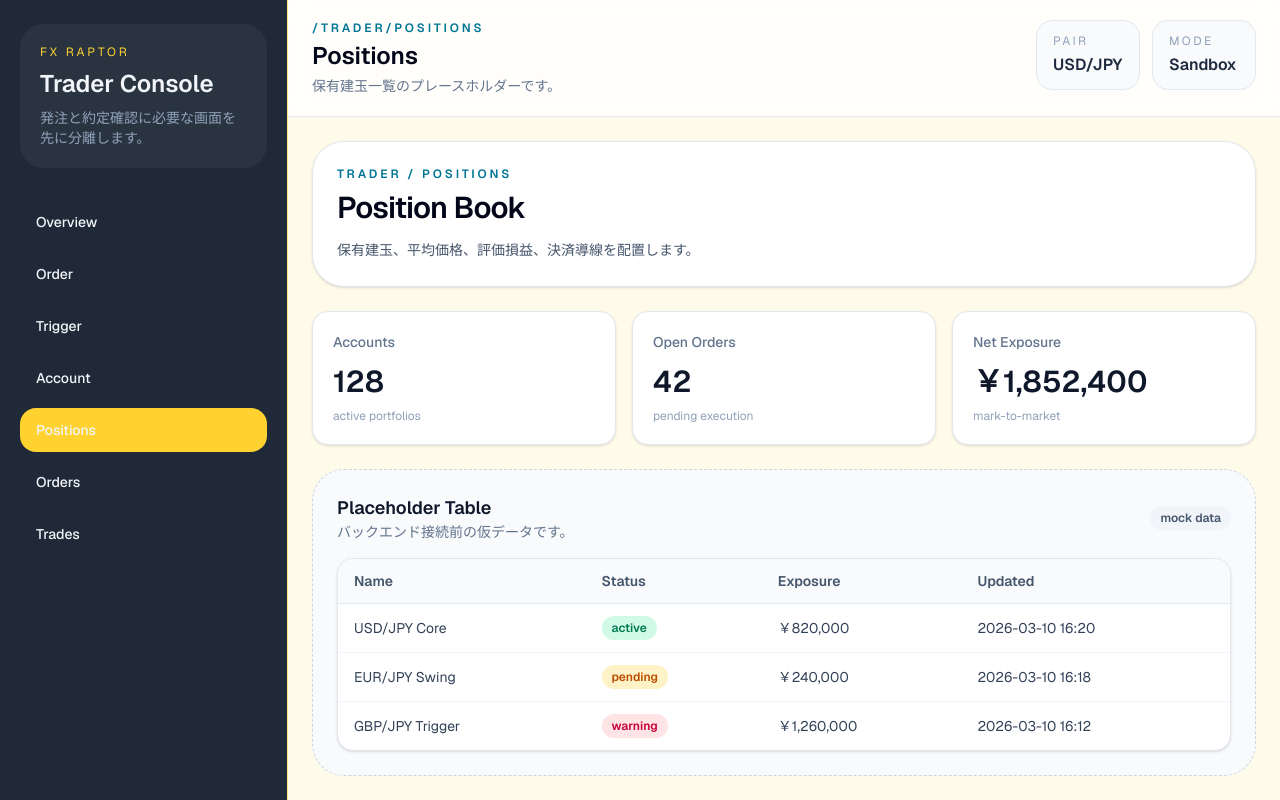
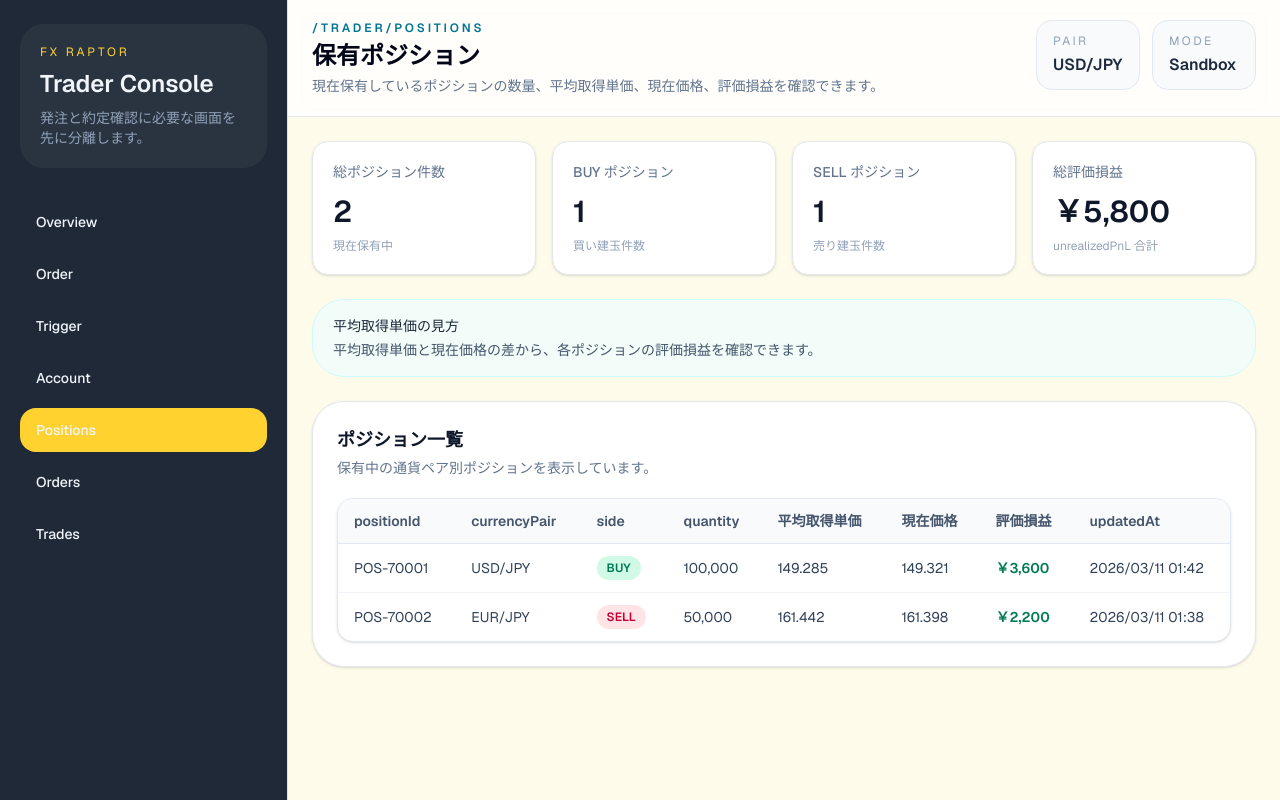
Before and after one commit to 3165Sato/FX_Raptor_frontend, a Next.js app in the folder fx-raptor-frontend/: page /trader/positions in a window 1280 px wide. Built offline with nearby package versions, Linux system fonts and the light colour scheme; no server answers.

Commit message:
投資家向けの /trader/positions 画面を実装

```diff
--- a/fx-raptor-frontend/src/app/(trader)/trader/positions/page.tsx
+++ b/fx-raptor-frontend/src/app/(trader)/trader/positions/page.tsx
@@ -1,12 +1,63 @@
+"use client";
+
+import { LoadingSpinner } from "@/components/common/LoadingSpinner";
 import { Header } from "@/components/layout/Header";
-import { PageScaffold } from "@/components/layout/PageScaffold";
+import { TraderPositionSummaryCards } from "@/features/positions/components/TraderPositionSummaryCards";
+import { TraderPositionsTable } from "@/features/positions/components/TraderPositionsTable";
+import { useTraderPositionsQuery } from "@/features/positions/hooks";
+import { useSessionStore } from "@/stores/sessionStore";
+
+const fallbackAccountId = "A-100";
 
 export default function TraderPositionsPage() {
+  const selectedAccountId = useSessionStore((state) => state.selectedAccountId);
+  const accountId = selectedAccountId ?? fallbackAccountId;
+  const { data, isLoading, isFetching } = useTraderPositionsQuery(accountId);
+
+  const positions = data?.items ?? [];
+
   return (
     <div>
-      <Header title="Positions" description="保有建玉一覧のプレースホルダーです。" />
-      <main className="p-6">
-        <PageScaffold eyebrow="trader / positions" title="Position Book" description="保有建玉、平均価格、評価損益、決済導線を配置します。" />
+      <Header
+        title="保有ポジション"
+        description="現在保有しているポジションの数量、平均取得単価、現在価格、評価損益を確認できます。"
+      />
+      <main className="space-y-6 p-6">
+        {isLoading ? (
+          <div className="flex min-h-64 items-center justify-center rounded-[2rem] border border-slate-200 bg-white shadow-sm">
+            <LoadingSpinner />
+          </div>
+        ) : positions.length === 0 ? (
+          <div className="rounded-[2rem] border border-dashed border-slate-300 bg-slate-50 px-6 py-12 text-center">
+            <h2 className="text-lg font-semibold text-slate-900">保有ポジションがありません</h2>
+            <p className="mt-2 text-sm text-slate-500">API 接続後に再確認してください。</p>
+          </div>
+        ) : (
+          <>
+            {isFetching ? (
+              <div className="flex justify-end">
+                <LoadingSpinner />
+              </div>
+            ) : null}
+
+            <TraderPositionSummaryCards positions={positions} />
+
+            <section className="rounded-[2rem] border border-cyan-100 bg-cyan-50/70 px-5 py-4 text-sm text-slate-600">
+              <p className="font-medium text-slate-800">平均取得単価の見方</p>
+              <p className="mt-1">平均取得単価と現在価格の差から、各ポジションの評価損益を確認できます。</p>
+            </section>
+
+            <section className="rounded-[2rem] border border-slate-200 bg-white p-6 shadow-sm">
+              <div className="mb-5 flex items-center justify-between gap-4">
+                <div>
+                  <h2 className="text-lg font-semibold text-slate-900">ポジション一覧</h2>
+                  <p className="mt-1 text-sm text-slate-500">保有中の通貨ペア別ポジションを表示しています。</p>
+                </div>
+              </div>
+              <TraderPositionsTable positions={positions} />
+            </section>
+          </>
+        )}
       </main>
     </div>
   );
--- a/fx-raptor-frontend/src/features/positions/api.ts
+++ b/fx-raptor-frontend/src/features/positions/api.ts
@@ -1,6 +1,13 @@
 import { apiClient } from "@/lib/apiClient";
 
-import { defaultPositionFilters, Position, PositionFilters, PositionsResponse } from "./types";
+import {
+  defaultPositionFilters,
+  Position,
+  PositionFilters,
+  PositionsResponse,
+  TraderPositionView,
+  TraderPositionsResponse,
+} from "./types";
 
 const mockPositions: Position[] = [
   {
@@ -50,6 +57,65 @@ const mockPositions: Position[] = [
   },
 ];
 
+const mockTraderPositionsByAccount: Record<string, TraderPositionView[]> = {
+  "A-100": [
+    {
+      positionId: "POS-70001",
+      currencyPair: "USD/JPY",
+      side: "BUY",
+      quantity: 100000,
+      avgPrice: 149.285,
+      currentPrice: 149.321,
+      unrealizedPnL: 3600,
+      updatedAt: "2026-03-11T10:42:00+09:00",
+    },
+    {
+      positionId: "POS-70002",
+      currencyPair: "EUR/JPY",
+      side: "SELL",
+      quantity: 50000,
+      avgPrice: 161.442,
+      currentPrice: 161.398,
+      unrealizedPnL: 2200,
+      updatedAt: "2026-03-11T10:38:00+09:00",
+    },
+  ],
+  "A-220": [
+    {
+      positionId: "POS-70003",
+      currencyPair: "GBP/JPY",
+      side: "SELL",
+      quantity: 75000,
+      avgPrice: 192.108,
+      currentPrice: 192.254,
+      unrealizedPnL: -10950,
+      updatedAt: "2026-03-11T10:35:00+09:00",
+    },
+    {
+      positionId: "POS-70005",
+      currencyPair: "USD/JPY",
+      side: "BUY",
+      quantity: 30000,
+      avgPrice: 149.198,
+      currentPrice: 149.321,
+      unrealizedPnL: 3690,
+      updatedAt: "2026-03-11T10:40:00+09:00",
+    },
+  ],
+  "A-305": [
+    {
+      positionId: "POS-70004",
+      currencyPair: "EUR/USD",
+      side: "BUY",
+      quantity: 120000,
+      avgPrice: 1.0862,
+      currentPrice: 1.0849,
+      unrealizedPnL: -15600,
+      updatedAt: "2026-03-11T10:29:00+09:00",
+    },
+  ],
+};
+
 function applyFilters(positions: Position[], filters: PositionFilters) {
   return positions.filter((position) => {
     const accountMatches =
@@ -81,3 +147,20 @@ export async function getPositions(filters: PositionFilters = defaultPositionFil
     };
   }
 }
+
+export async function getTraderPositions(accountId: string | number) {
+  try {
+    return await apiClient<TraderPositionsResponse>("/api/positions", {
+      query: {
+        accountId,
+      },
+    });
+  } catch {
+    const items = mockTraderPositionsByAccount[String(accountId)] ?? mockTraderPositionsByAccount["A-100"];
+
+    return {
+      items,
+      total: items.length,
+    };
+  }
+}
--- /dev/null
+++ b/fx-raptor-frontend/src/features/positions/components/TraderPositionSummaryCards.tsx
@@ -0,0 +1,27 @@
+import { MetricCard } from "@/components/common/MetricCard";
+import { formatCurrency, formatNumber } from "@/lib/formatters";
+
+import { TraderPositionView } from "../types";
+
+type TraderPositionSummaryCardsProps = {
+  positions: TraderPositionView[];
+  currencyCode?: string;
+};
+
+export function TraderPositionSummaryCards({
+  positions,
+  currencyCode = "JPY",
+}: TraderPositionSummaryCardsProps) {
+  const buyCount = positions.filter((position) => position.side === "BUY").length;
+  const sellCount = positions.filter((position) => position.side === "SELL").length;
+  const totalPnL = positions.reduce((sum, position) => sum + position.unrealizedPnL, 0);
+
+  return (
+    <section className="grid gap-4 lg:grid-cols-4">
+      <MetricCard label="総ポジション件数" value={formatNumber(positions.length)} hint="現在保有中" />
+      <MetricCard label="BUY ポジション" value={formatNumber(buyCount)} hint="買い建玉件数" />
+      <MetricCard label="SELL ポジション" value={formatNumber(sellCount)} hint="売り建玉件数" />
+      <MetricCard label="総評価損益" value={formatCurrency(totalPnL, currencyCode)} hint="unrealizedPnL 合計" />
+    </section>
+  );
+}
--- /dev/null
+++ b/fx-raptor-frontend/src/features/positions/components/TraderPositionsTable.tsx
@@ -0,0 +1,51 @@
+import { StatusBadge } from "@/components/common/StatusBadge";
+import { DataTable } from "@/components/common/DataTable";
+import { formatCurrency, formatDateTime, formatNumber, formatPrice } from "@/lib/formatters";
+
+import { TraderPositionView } from "../types";
+
+type TraderPositionsTableProps = {
+  positions: TraderPositionView[];
+  currencyCode?: string;
+};
+
+function getSideTone(side: TraderPositionView["side"]) {
+  return side === "BUY" ? "active" : "warning";
+}
+
+export function TraderPositionsTable({
+  positions,
+  currencyCode = "JPY",
+}: TraderPositionsTableProps) {
+  return (
+    <DataTable
+      columns={[
+        { key: "positionId", header: "positionId" },
+        { key: "currencyPair", header: "currencyPair" },
+        {
+          key: "side",
+          header: "side",
+          render: (position) => <StatusBadge label={position.side} tone={getSideTone(position.side)} />,
+        },
+        { key: "quantity", header: "quantity", render: (position) => formatNumber(position.quantity) },
+        { key: "avgPrice", header: "平均取得単価", render: (position) => formatPrice(position.avgPrice) },
+        { key: "currentPrice", header: "現在価格", render: (position) => formatPrice(position.currentPrice) },
+        {
+          key: "unrealizedPnL",
+          header: "評価損益",
+          render: (position) => (
+            <span className={position.unrealizedPnL >= 0 ? "font-semibold text-emerald-700" : "font-semibold text-rose-700"}>
+              {formatCurrency(position.unrealizedPnL, currencyCode)}
+            </span>
+          ),
+        },
+        {
+          key: "updatedAt",
+          header: "updatedAt",
+          render: (position) => (position.updatedAt ? formatDateTime(position.updatedAt) : "-"),
+        },
+      ]}
+      rows={positions}
+    />
+  );
+}
--- a/fx-raptor-frontend/src/features/positions/hooks.ts
+++ b/fx-raptor-frontend/src/features/positions/hooks.ts
@@ -1,6 +1,6 @@
 import { keepPreviousData, useQuery } from "@tanstack/react-query";
 
-import { getPositions } from "./api";
+import { getPositions, getTraderPositions } from "./api";
 import { defaultPositionFilters, PositionFilters } from "./types";
 
 export function usePositionsQuery(filters: PositionFilters = defaultPositionFilters) {
@@ -10,3 +10,11 @@ export function usePositionsQuery(filters: PositionFilters = defaultPositionFilt
     placeholderData: keepPreviousData,
   });
 }
+
+export function useTraderPositionsQuery(accountId: string | number) {
+  return useQuery({
+    queryKey: ["trader-positions", accountId],
+    queryFn: () => getTraderPositions(accountId),
+    enabled: accountId !== "",
+  });
+}
--- a/fx-raptor-frontend/src/features/positions/types.ts
+++ b/fx-raptor-frontend/src/features/positions/types.ts
@@ -12,6 +12,19 @@ export type Position = {
 
 export type PositionsResponse = ApiListResponse<Position>;
 
+export type TraderPositionView = {
+  positionId: string | number;
+  currencyPair: string;
+  side: "BUY" | "SELL";
+  quantity: number;
+  avgPrice: number;
+  currentPrice: number;
+  unrealizedPnL: number;
+  updatedAt?: string;
+};
+
+export type TraderPositionsResponse = ApiListResponse<TraderPositionView>;
+
 export type PositionFilters = {
   accountId: string;
   currencyPair: string;
```
